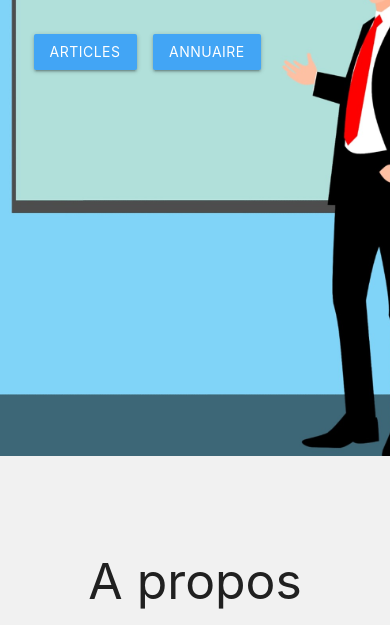
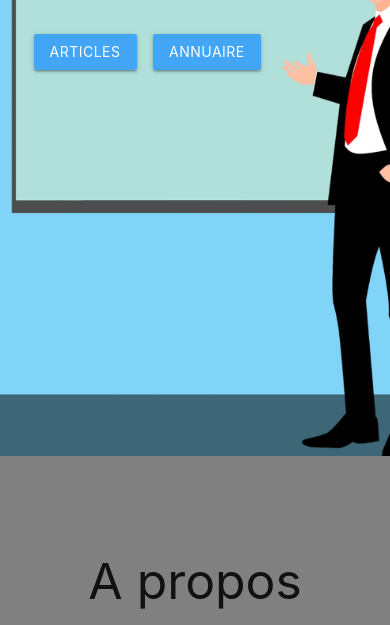
Before and after one commit to GrinkCoding/trainingDirectory, a plain HTML site: page index.html in a window 390 px wide. Shown: the part 219-844 px from the top of the page. Drawn offline with nearby package versions, Linux system fonts and the light colour scheme.

Commit message:
Add files via upload

```diff
--- a/style.css
+++ b/style.css
@@ -216,6 +216,10 @@ footer p{
 
 @media screen and (max-width : 1000px){
 
+    body{
+        background-color: red;
+    }
+
     header h1{
         margin-left: 10rem;
 
@@ -228,6 +232,10 @@ footer p{
 
 @media screen and (max-width : 930px){
 
+    body{
+        background-color: orange;
+    }
+
     header{
         background-position: 1rem -1rem;
     }
@@ -239,12 +247,18 @@ footer p{
 }
 
 @media screen and (max-width : 820px){
+    body{
+        background-color: black;
+    }
     header h1{
         font-size : 2.5rem;
     }
 }
 
 @media screen and (max-width : 730px){
+    body{
+        background-color: pink;
+    }
     header{
         background-position: -4rem 1rem;
     }
@@ -259,6 +273,9 @@ footer p{
 }
 
 @media screen and (max-width : 630px){
+    body{
+        background-color: purple;
+    }
     header{
         background-position: -6rem 1rem;
 
@@ -267,6 +284,10 @@ footer p{
 }
 
 @media screen and (max-width : 600px){
+
+    body{
+        background-color: brown;
+    }
     header{
         background-position: -7rem 1rem;
         height: 95vh;
@@ -284,6 +305,10 @@ footer p{
 }
 
 @media screen and (max-width : 550px){
+
+    body{
+        background-color: yellow;
+    }
     header{
         background-position: -4rem 1rem;
         height: 80vh;
@@ -297,6 +322,9 @@ footer p{
 
 
 @media screen and (max-width : 500px){
+    body{
+        background-color: green;
+    }
     header{
         background-position: -5rem 1rem;
     }
@@ -310,6 +338,9 @@ footer p{
 }
 
 @media screen and (max-width : 460px){
+    body{
+        background-color: grey;
+    }
     header{
         background-position: -5.5rem 1rem;
     }
```
